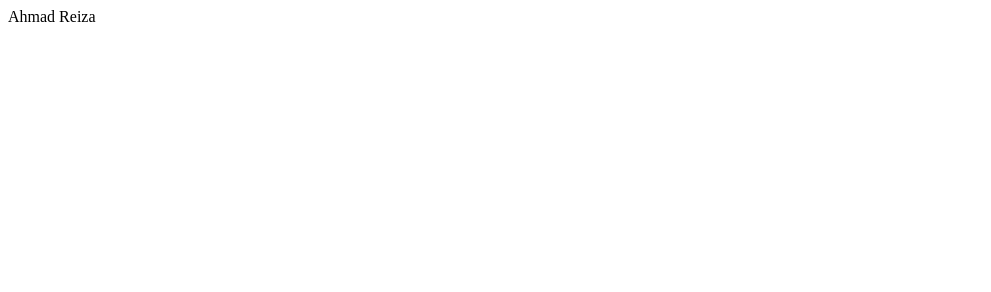
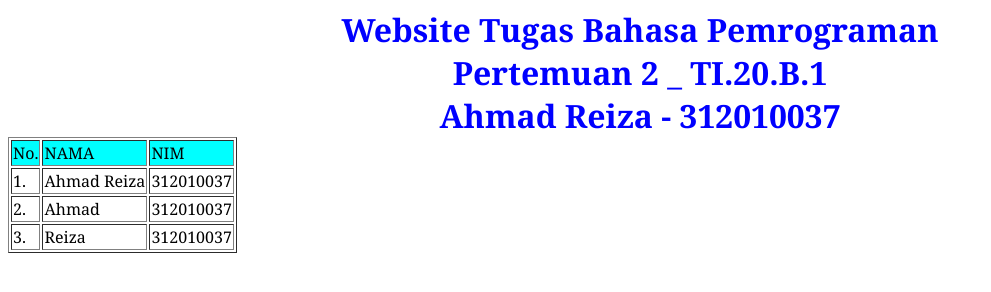
Before and after one commit to ahmadreiza19/ahmadreiza19.github.io, a plain HTML site: page index.html in a window 1280 px wide. Shown: the whole page, without its empty margins (0-991 px from the left). Drawn offline with Linux system fonts and the light colour scheme.

Commit message:
Update Website

```diff
--- a/index.html
+++ b/index.html
@@ -1 +1,38 @@
-Ahmad Reiza
+<html>
+
+<head>
+    <title>Ahmad Reiza - 312010037</title>
+    <link rel="shortcut icon" href="logoupb.png">
+</head>
+
+<body>
+    <h1 style="font-family:Cambria; color:blue;" align="center">Website Tugas Bahasa Pemrograman <br>
+        Pertemuan 2 _ TI.20.B.1 <br>
+        Ahmad Reiza - 312010037 <br>
+
+    <table border="1">
+        <tr> <!-- Untuk Baris -->
+            <td bgcolor="aqua">No.</td> <!-- Untuk Kolom -->
+            <td bgcolor="aqua">NAMA</td>
+            <td bgcolor="aqua">NIM</td>
+        </tr>
+        <tr>
+            <td>1.</td>
+            <td>Ahmad Reiza</td>
+            <td>312010037</td>
+        </tr>
+        <tr>
+            <td>2.</td>
+            <td>Ahmad</td>
+            <td>312010037</td>
+        </tr>
+        <tr>
+            <td>3.</td>
+            <td>Reiza</td>
+            <td>312010037</td>
+        </tr>
+    </table>
+
+</body>
+
+</html>
```
Also changed, not shown: logoupb.png (added).
